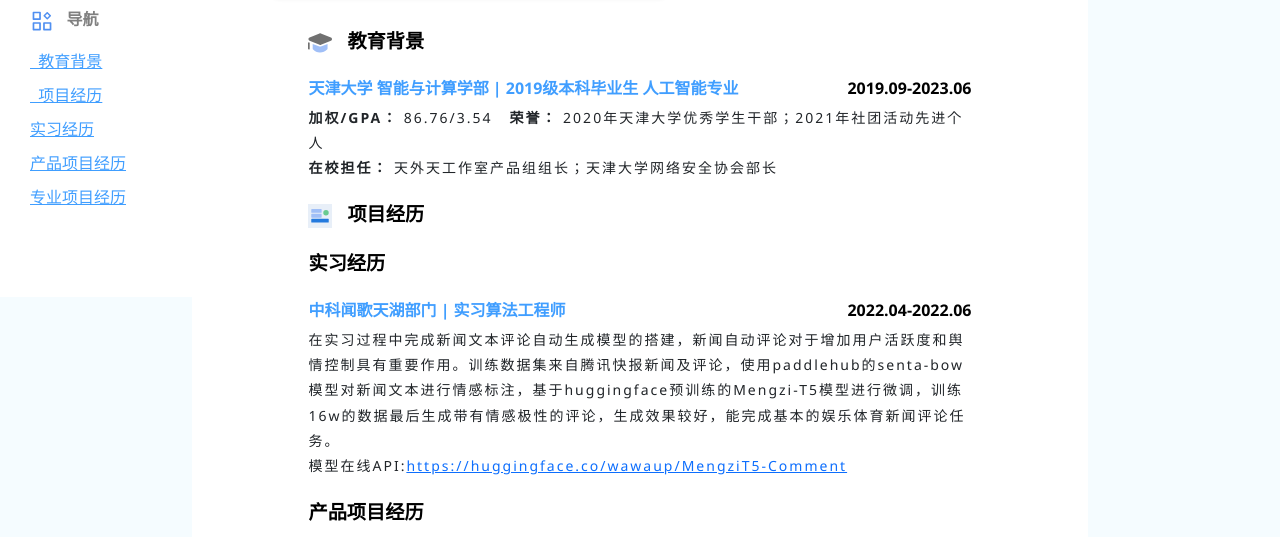
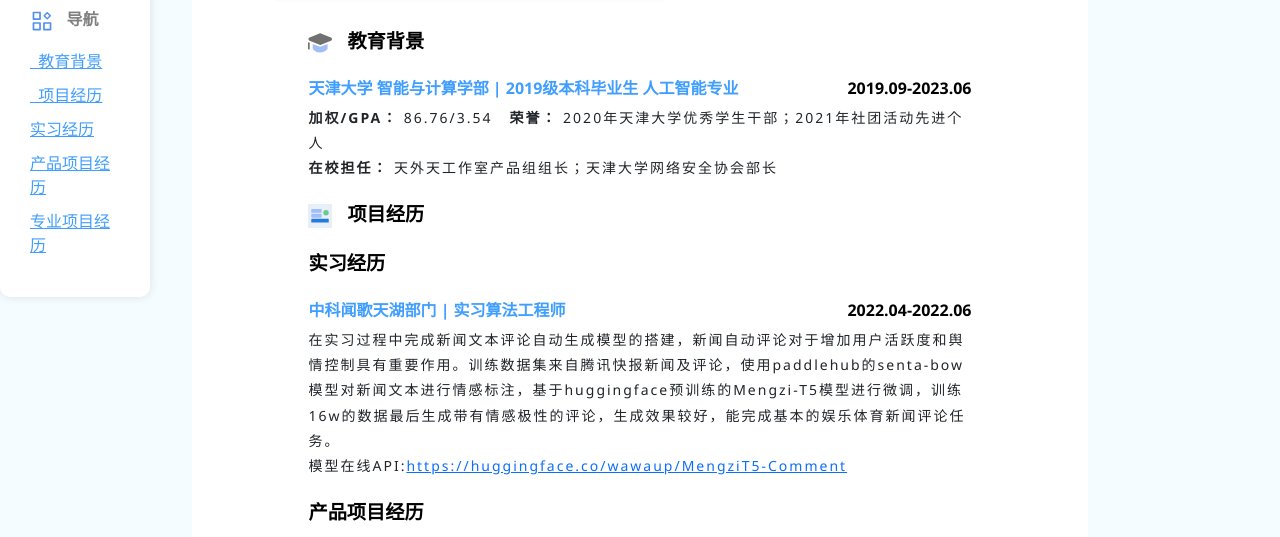
Before and after one commit to wawaup/wawaup.github.io, a website: page index.html in a window 1280 px wide. Shown: the part 263-800 px from the top of the page. Drawn offline with nearby package versions, Linux system fonts and the light colour scheme; no server answers.

Commit message:
change navigator style

```diff
--- a/styles.css
+++ b/styles.css
@@ -13,11 +13,13 @@ body{
     position: fixed; /* 或 position: absolute; 根据需要 */
     top: 30%;
     left: 0;
-    width: 200px; /* 侧边导航的宽度 */
-    height: 40%;
+    width: 10%; /* 侧边导航的宽度 */
+    min-width: 150px;
     overflow-y: auto;
     background-color: #fff;
     padding: 30px;
+    border-radius: 10px;
+    box-shadow: 0 0 10px rgba(0, 0, 0, 0.105);
 }
 
 .sidebar a {
```
